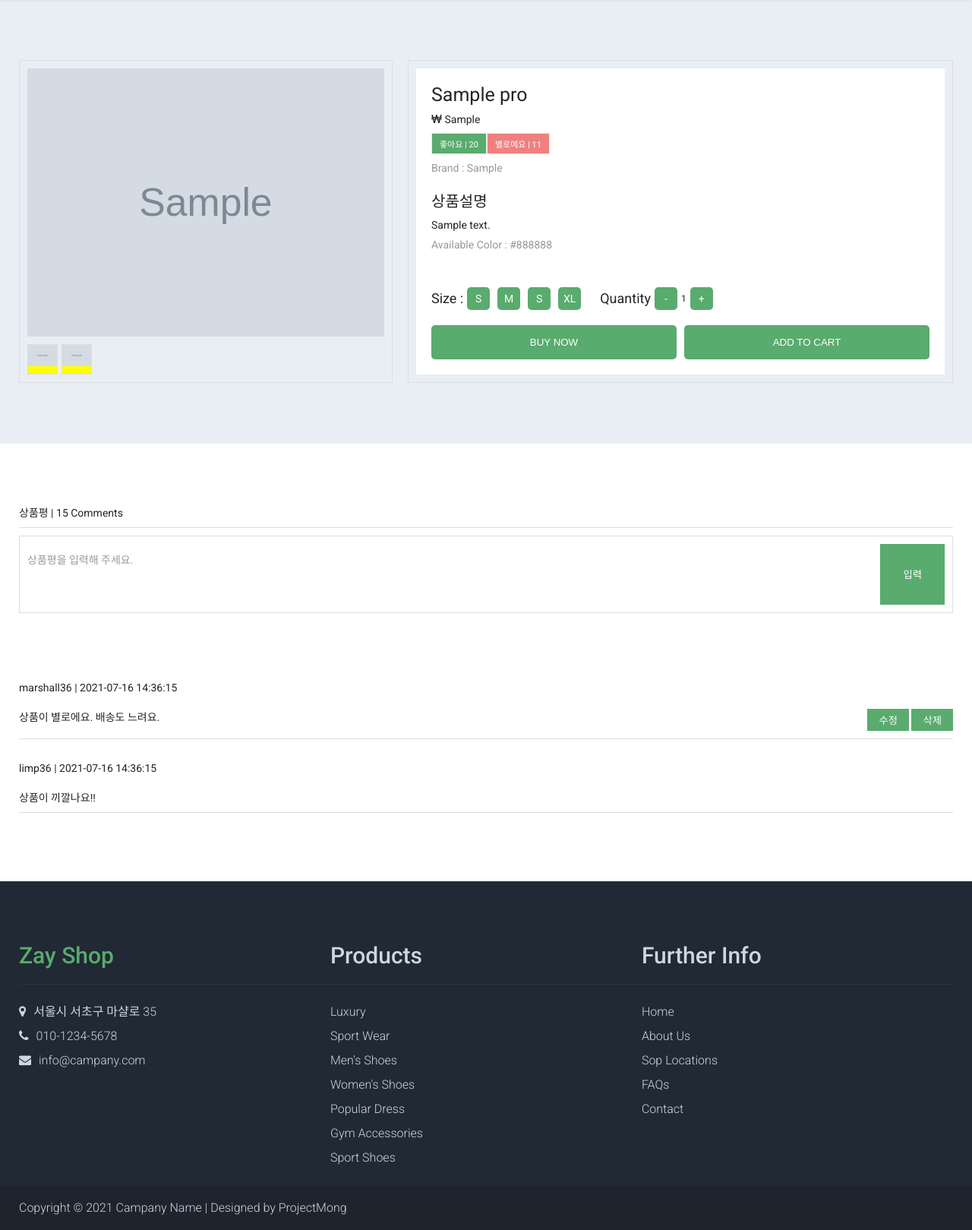
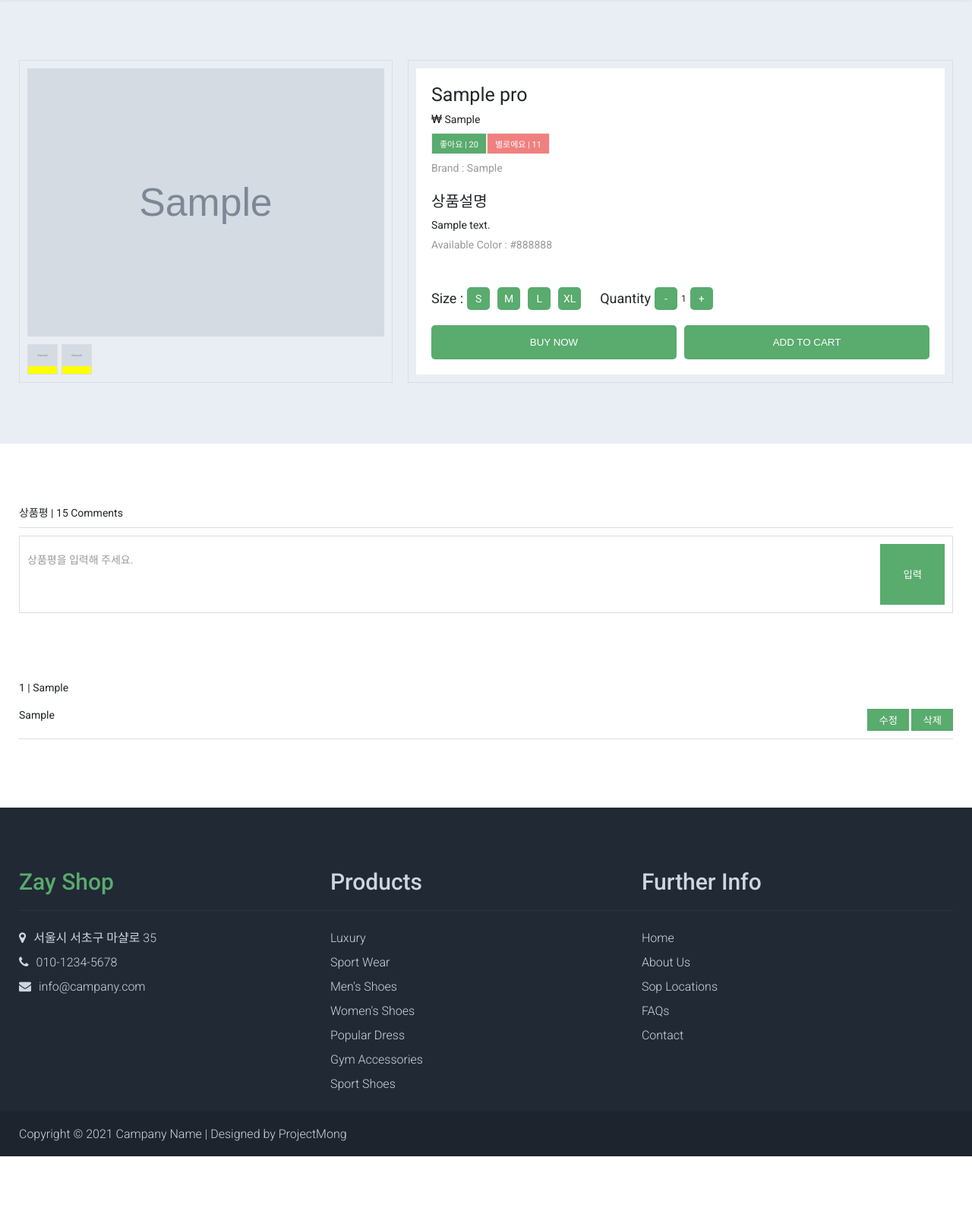
Before and after one commit to Marshallhch/zay_project_with_PHP, a PHP site: page /pages/details/pro_detail_form.php?pro_idx=1 in a window 1280 px wide. Shown: the part 132-1751 px from the top of the page at 76% size. After the commit the page ends 1654 px from the top, so only its background shows below. Run offline with PHP 8.4, Linux system fonts and the light colour scheme; tables that the repository leaves empty hold one stand-in row (values such as "Sample post"); grey boxes marked "Sample" are stand-in pictures; a stand-in replaces the project's code that opens the database connection.

Commit message:
07/19 1차

```diff
--- a/css/style.css
+++ b/css/style.css
@@ -158,6 +158,8 @@ section.pro_insert{background:#e9eef5;}
 .comments .comment_contents .comments_tit{border-bottom:0;}
 
 .comments .comments_text{display:flex; justify-content: space-between; padding:10px 0;}
+.comments .comments_text form{width:80%;}
+.comments .comments_text textarea{width:100%; font-family: 'Roboto', 'Noto Sans KR', sans-serif; font-size:14px;}
 .comments .comments_text button{background:#59ab6e; color:#fff; padding:5px 15px;}
 
 
--- a/pages/details/pro_detail_form.php
+++ b/pages/details/pro_detail_form.php
@@ -77,13 +77,13 @@
                   <p>Size :
                     <span>S</span>
                     <span>M</span>
-                    <span>S</span>
+                    <span>L</span>
                     <span>XL</span>
                   </p>
                   <p>Quantity
-                    <span>-</span>
-                    <b>1</b>
-                    <span>+</span>
+                    <span id="minus">-</span>
+                    <b id="count">1</b>
+                    <span id="plus">+</span>
                   </p>
                 </div>
                 <div class="detail_btns">
@@ -106,22 +106,38 @@
           <span><em>15</em> Comments</span>
         </div>
         <div class="comment_insert">
-          <form action="#" method="post" name="comment_form">
+          <form action="/zay/php/comment_insert.php?pro_idx=<?=$pro_idx?>&pro_writer=<?=$userid?>" method="post" name="comment_form">
             <textarea type="text" placeholder="상품평을 입력해 주세요." name="comment_txt"></textarea>
-            <button type="button">입력</button>
+            <?php if(!$userid){ ?>
+            <button type="button" onclick="plzLogin()">입력</button>
+            <?php } else { ?>
+            <button type="button" onclick="insertTxt()">입력</button>
+            <?php } ?>
           </form>
         </div>
         <div class="comment_contents">
+          <?php
+            include $_SERVER["DOCUMENT_ROOT"]."/connect/db_conn.php";
+            $sql_rev = "SELECT * FROM zay_review WHERE ZAY_pro_rev_con_idx=$pro_idx ORDER BY ZAY_pro_rev_idx DESC";
+
+            $rev_result = mysqli_query($dbConn, $sql_rev);
+            while($rev_row = mysqli_fetch_array($rev_result)){
+              $rev_writer = $rev_row['ZAY_pro_rev_id'];
+              $rev_reg = $rev_row['ZAY_pro_rev_reg'];
+              $rev_txt = $rev_row['ZAY_pro_rev_txt'];
+              $rev_pro_idx = $rev_row['ZAY_pro_rev_con_idx'];
+            ?>
           <!-- Loop Comments -->
           <div class="loop_contents">
             <div class="comments_tit">
-              <span>marshall36</span> |
-              <span>2021-07-16 14:36:15</span>
+              <span><?=$rev_writer?></span> |
+              <span><?=$rev_reg?></span>
             </div>
             <div class="comments_text">
-              <span class="txt">
-                <em>상품이 별로에요. 배송도 느려요.</em>
-              </span>
+              <form action="#">
+                <em><?=$rev_txt?></em>
+                <!-- <textarea readonly>상품이 별로에요. 배송도 느려요.</textarea> -->
+              </form>
               <span class="comment_btns">
                 <button type="button">수정</button>
                 <button type="button">삭제</button>
@@ -129,19 +145,7 @@
             </div>
           </div>
           <!-- End of Loop Comments -->
-          <!-- Loop Comments -->
-          <div class="loop_contents">
-            <div class="comments_tit">
-              <span>limp36</span> |
-              <span>2021-07-16 14:36:15</span>
-            </div>
-            <div class="comments_text">
-              <span class="txt">
-                <em>상품이 끼깔나요!!</em>
-              </span>
-            </div>
-          </div>
-          <!-- End of Loop Comments -->
+          <?php } ?>
         </div>
       </div>
     </section>
@@ -153,5 +157,20 @@
   <!-- jQuery Framework Load -->
   <script src="https://ajax.googleapis.com/ajax/libs/jquery/3.4.1/jquery.min.js"></script>
   <script src="/zay/js/jq.main.js"></script>
+  <script>
+    function plzLogin(){
+      alert('로그인 후 이용해 주세요.');
+      return false;
+    }
+
+    function insertTxt(){
+      if(!document.comment_form.comment_txt.value){
+        alert('상품평을 입력해 주세요.');
+        return;
+      }
+
+      document.comment_form.submit();
+    }
+  </script>
 </body>
 </html>
--- a/sql/zay_review.sql
+++ b/sql/zay_review.sql
@@ -3,7 +3,7 @@
 -- https://www.phpmyadmin.net/
 --
 -- Host: 127.0.0.1
--- 생성 시간: 21-07-16 08:32
+-- 생성 시간: 21-07-19 03:33
 -- 서버 버전: 10.4.19-MariaDB
 -- PHP 버전: 7.3.28
 
@@ -29,6 +29,7 @@ SET time_zone = "+00:00";
 
 CREATE TABLE `zay_review` (
   `ZAY_pro_rev_idx` int(11) NOT NULL COMMENT '상품평 고유번호',
+  `ZAY_pro_rev_id` varchar(30) CHARACTER SET utf8 NOT NULL COMMENT '상품평 작성자',
   `ZAY_pro_rev_con_idx` int(11) NOT NULL COMMENT '상품평 대상 상품 번호',
   `ZAY_pro_rev_txt` text CHARACTER SET utf8 NOT NULL COMMENT '상품평 내용',
   `ZAY_pro_rev_reg` varchar(50) NOT NULL COMMENT '상품평 입력일'
--- a/todo.txt
+++ b/todo.txt
@@ -3,7 +3,7 @@
 -- 1. 로그인
 -- 2. 회원 사진 등록
 -- 3. 상품 사진 및 설명 등록
-4. 상품 상세페이지
+-- 4. 상품 상세페이지
 5. add to cart
 6. like, unlike
 7. 비밀번호 암호화
```
Also changed, not shown: php/comment_insert.php (+16 -0 lines).
